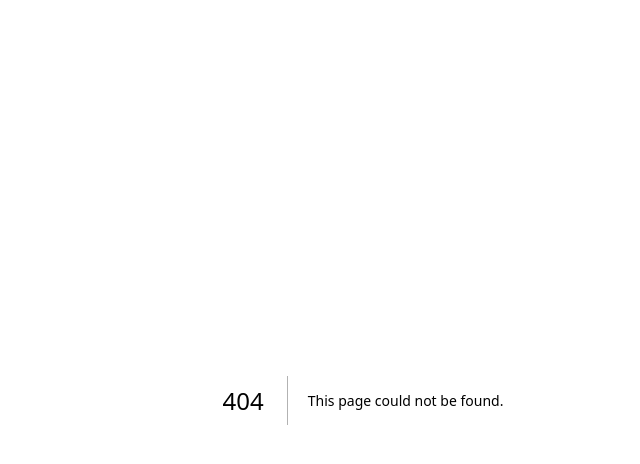
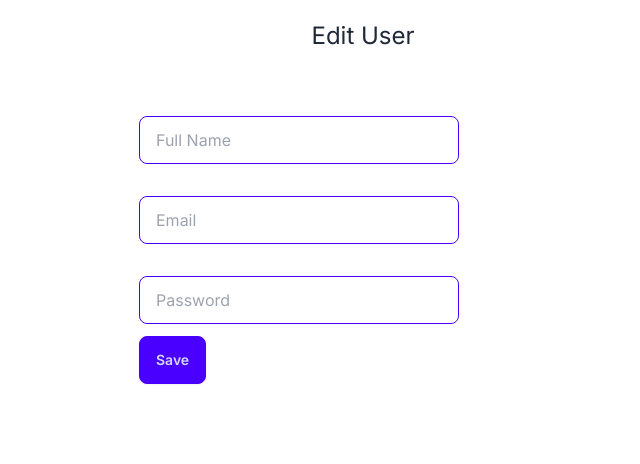
Before and after one commit to marzanoo/laranext, a Next.js app in the folder fend/: page /user/edit/1 in a window 1280 px wide. Before the commit this address had no page. Shown: the top 464 px of the page, without its empty margins (277-917 px from the left). Built offline with nearby package versions, Linux system fonts and the light colour scheme; no server answers.

Commit message:
edit user

```diff
--- /dev/null
+++ b/fend/app/user/edit/[id]/page.tsx
@@ -0,0 +1,111 @@
+"use client";
+
+import axios from "axios";
+import { useParams } from "next/navigation";
+import { useEffect, useState } from "react";
+
+const EditUserPage = () => {
+  const { id } = useParams();
+  //   console.log(id);
+  const [userField, setUserField] = useState({
+    name: "",
+    email: "",
+  });
+
+  useEffect(() => {
+    fetchUser();
+  }, [id]);
+
+  const fetchUser = async () => {
+    try {
+      const result = await axios.get(`http://localhost:8000/api/users/${id}`);
+      console.log(result.data.users);
+      setUserField(result.data.users);
+    } catch (error) {
+      console.log("Something went wrong", error);
+    }
+  };
+
+  const changeUserFieldHandler = (e: any) => {
+    setUserField({
+      ...userField,
+      [e.target.name]: e.target.value,
+    });
+    // console.log(userField);
+  };
+
+  const onSubmitChange = async (e: any) => {
+    e.preventDefault();
+    try {
+      const result = await axios.put(
+        `http://localhost:8000/api/usersupdate/${id}`,
+        userField
+      );
+      //   console.log(result.data.result);
+      window.location.href = "/";
+    } catch (error) {
+      console.log("Something Went Wrong", error);
+    }
+  };
+  return (
+    <div className="max-w-md mx-auto mt-5">
+      <h1 className="text-2xl text-center mb-2">Edit User</h1>
+      <form action="">
+        <div className="mb-3 mt-3">
+          <label className="block text-sm font-medium text-white">
+            ID: {id}
+          </label>
+        </div>
+        <div className="mb-3 mt-3">
+          <label htmlFor="" className="block text-sm font-medium text-white">
+            Full Name:
+          </label>
+          <input
+            type="text"
+            className="input input-bordered input-primary w-full max-w-xs"
+            name="name"
+            placeholder="Full Name"
+            value={userField.name}
+            onChange={changeUserFieldHandler}
+          />
+        </div>
+        <div className="mb-3 mt-3">
+          <label htmlFor="" className="block text-sm font-medium text-white">
+            Email:
+          </label>
+          <input
+            type="email"
+            className="input input-bordered input-primary w-full max-w-xs"
+            name="email"
+            placeholder="Email"
+            id="email"
+            value={userField.email}
+            onChange={changeUserFieldHandler}
+          />
+        </div>
+        <div className="mb-3 mt-3">
+          <label htmlFor="" className="block text-sm font-medium text-white">
+            Full Name:
+          </label>
+          <input
+            type="text"
+            className="input input-bordered input-primary w-full max-w-xs"
+            name="password"
+            placeholder="Password"
+            id="password"
+            onChange={changeUserFieldHandler}
+          />
+        </div>
+        <button
+          type="submit"
+          className="btn btn-primary"
+          onClick={onSubmitChange}
+        >
+          Save
+        </button>
+      </form>
+    </div>
+  );
+};
+
+export default EditUserPage;
--- a/fend/components/tabledata.tsx
+++ b/fend/components/tabledata.tsx
@@ -42,7 +42,7 @@ const Users = () => {
               <Link href={`/user/view/${rs.id}`} className="btn btn-info">
                 View
               </Link>
-              <Link href="#" className="btn btn-primary">
+              <Link href={`/user/edit/${rs.id}`} className="btn btn-primary">
                 Edit
               </Link>
               <Link href="#" className="btn btn-secondary">
```
